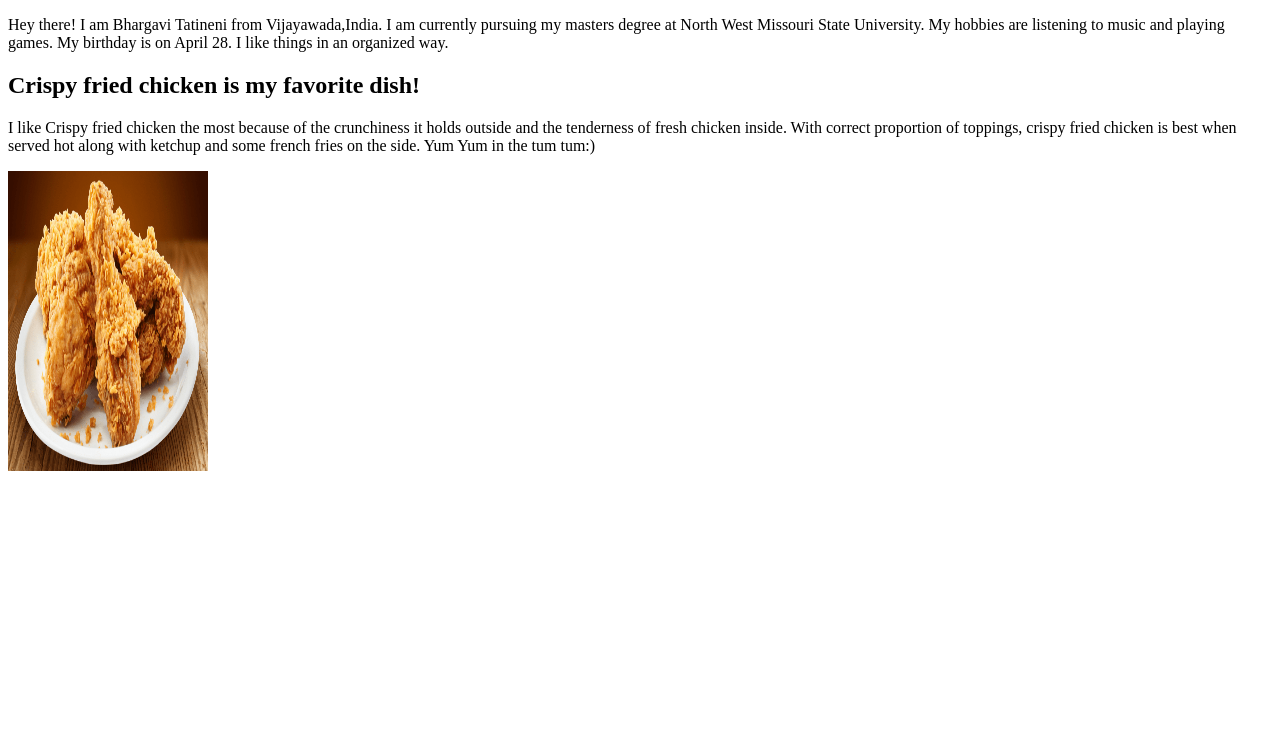
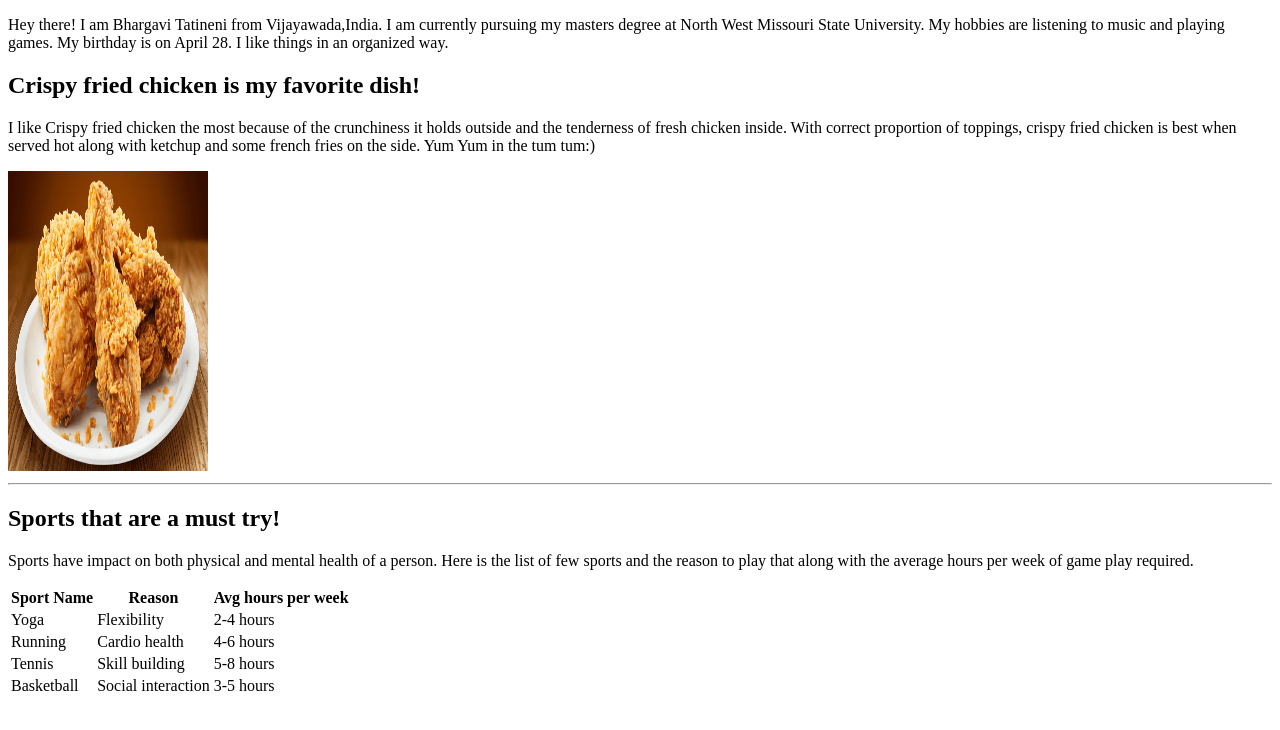
Before and after one commit to 44-563-WebApps-F23/44563-webapps-f23-assignment3-MissTatineni, a plain HTML site: page mystats.html in a window 1280 px wide. Drawn offline with Linux system fonts and the light colour scheme; files whose address does not match are found by name.

Commit message:
Added section of sports in mystats.html

```diff
--- a/mystats.html
+++ b/mystats.html
@@ -14,6 +14,38 @@
          </p>
          <img src="C:\Users\S566608\Desktop\webapps-repos\44563-webapps-f23-assignment3-MissTatineni\CrsipyFriedChicken.png" height="300" width="200" alt="CrsipyFriedChicken">
 
+         <hr>
+         <h2>Sports that are a must try!</h2>
+         <p>Sports have impact on both physical and mental health of a person.
+            Here is the list of few sports and the reason to play that along with the average hours per week of game play required.
+         </p>
+         <table>
+            <tr>
+                <th>Sport Name</th>
+                <th>Reason</th>
+                <th>Avg hours per week</th>
+            </tr>
+            <tr>
+                <td>Yoga</td>
+                <td>Flexibility</td>
+                <td>2-4 hours</td>
+            </tr>
+            <tr>
+                <td>Running</td>
+                <td>Cardio health</td>
+                <td>4-6 hours</td>
+            </tr>
+            <tr>
+                <td>Tennis</td>
+                <td>Skill building</td>
+                <td>5-8 hours</td>
+            </tr>
+            <tr>
+                <td>Basketball</td>
+                <td>Social interaction</td>
+                <td>3-5 hours</td>
+            </tr>
+         </table>
 
     </body>
 </html>
```
